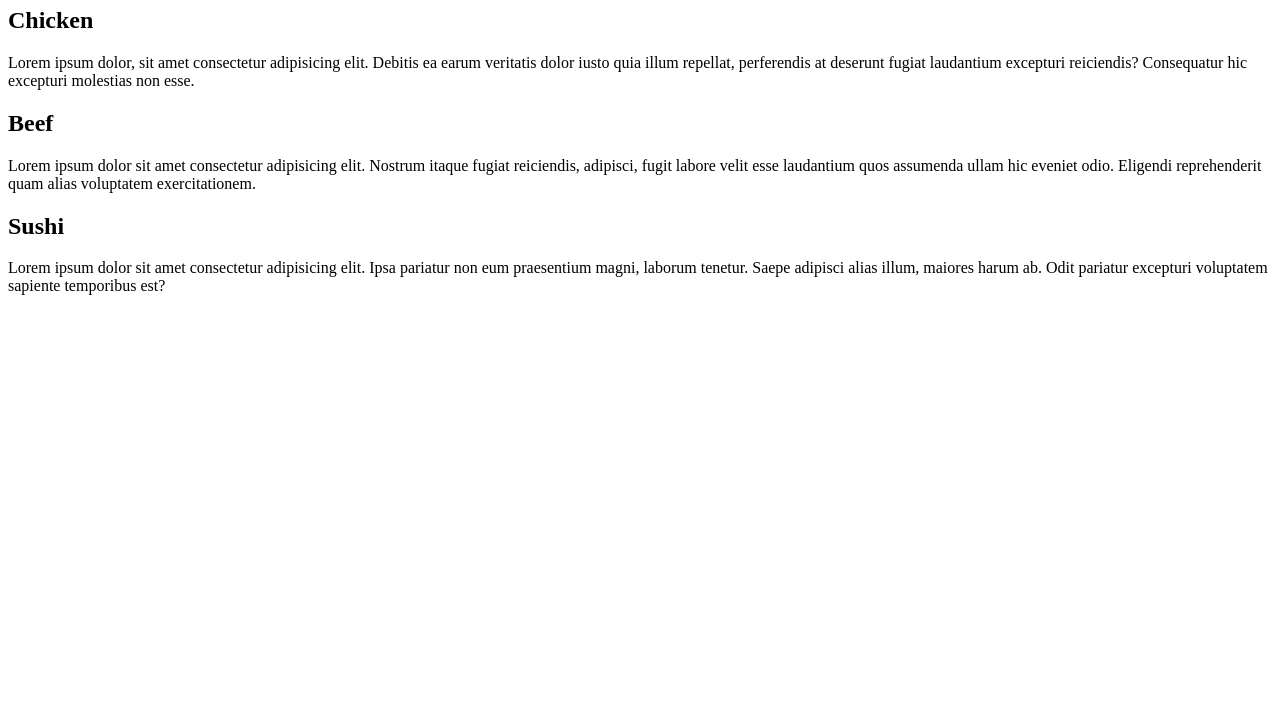
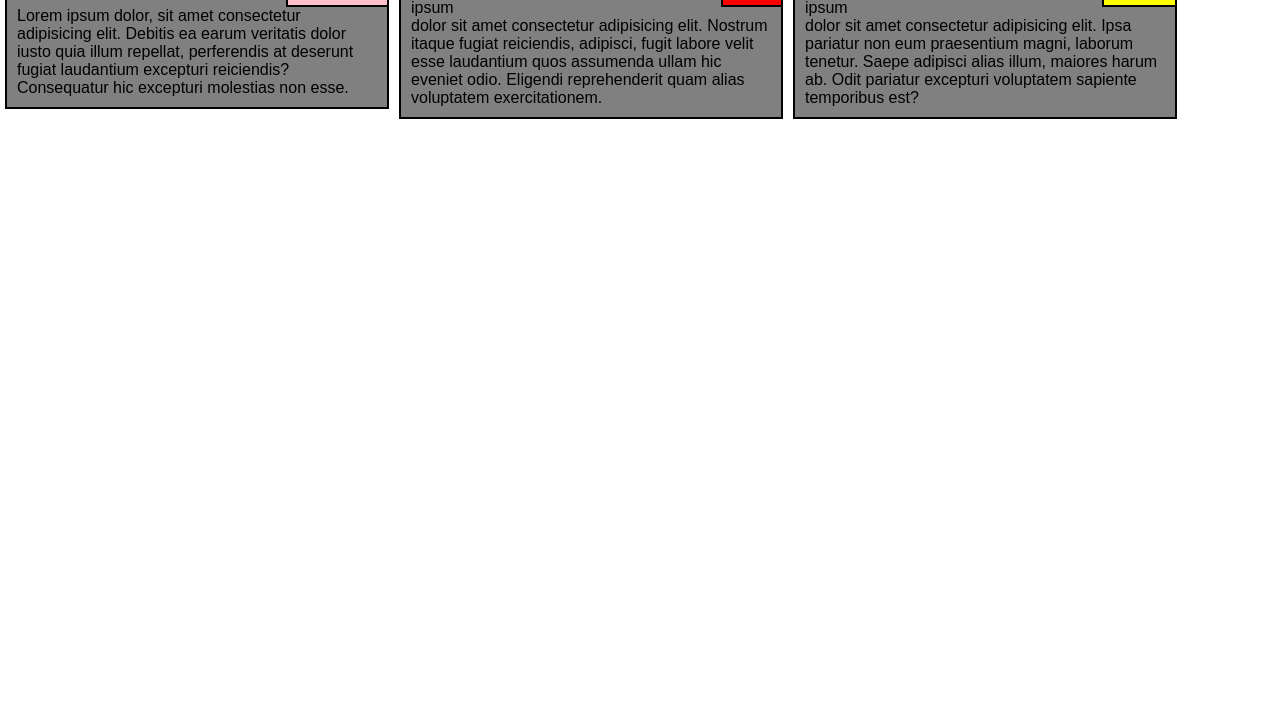
Before and after one commit to noorul-lone/coursera-test, a plain HTML site: page module2-solution/index.html in a window 1280 px wide. Shown: the part 73-800 px from the top of the page. Drawn offline with Linux system fonts and the light colour scheme.

Commit message:
styles.css

```diff
--- a/module2-solution/styles.css
+++ b/module2-solution/styles.css
@@ -1 +1,70 @@
-h1 {background-color: red;}
+* {
+    font-family: Arial, Helvetica, sans-serif;
+    box-sizing: border-box;
+    margin: 0px;
+    padding: 0;
+
+}
+h1 {
+    text-align: center;
+}
+
+.column{
+    float: left;
+    margin: 5px;
+    border: 2px solid black;
+    width: 30%;
+}
+
+
+h2{
+
+    border-left: 2px solid black;
+    border-bottom: 2px solid black;
+    padding: 3px;
+    text-align: right;
+    margin-left: 66%;
+    float:right;
+
+}
+
+p {
+    background-color: grey;
+    padding: 10px;
+
+}
+
+#heading1{
+    background-color: pink;
+}
+
+#heading2{
+    background-color: red;
+}
+
+#heading3{
+    background-color: yellow;
+}
+
+/*Media Query*/
+
+@media(max-width: 767px) {
+
+    .column{
+        width: 98%;
+    }
+
+}
+
+@media(width >= 768px) and (width <= 991px) {
+
+    #column3{
+        clear: left;
+        width: 98%;
+
+}
+.col12 {
+    width: 161%;
+}
+
+}
```
